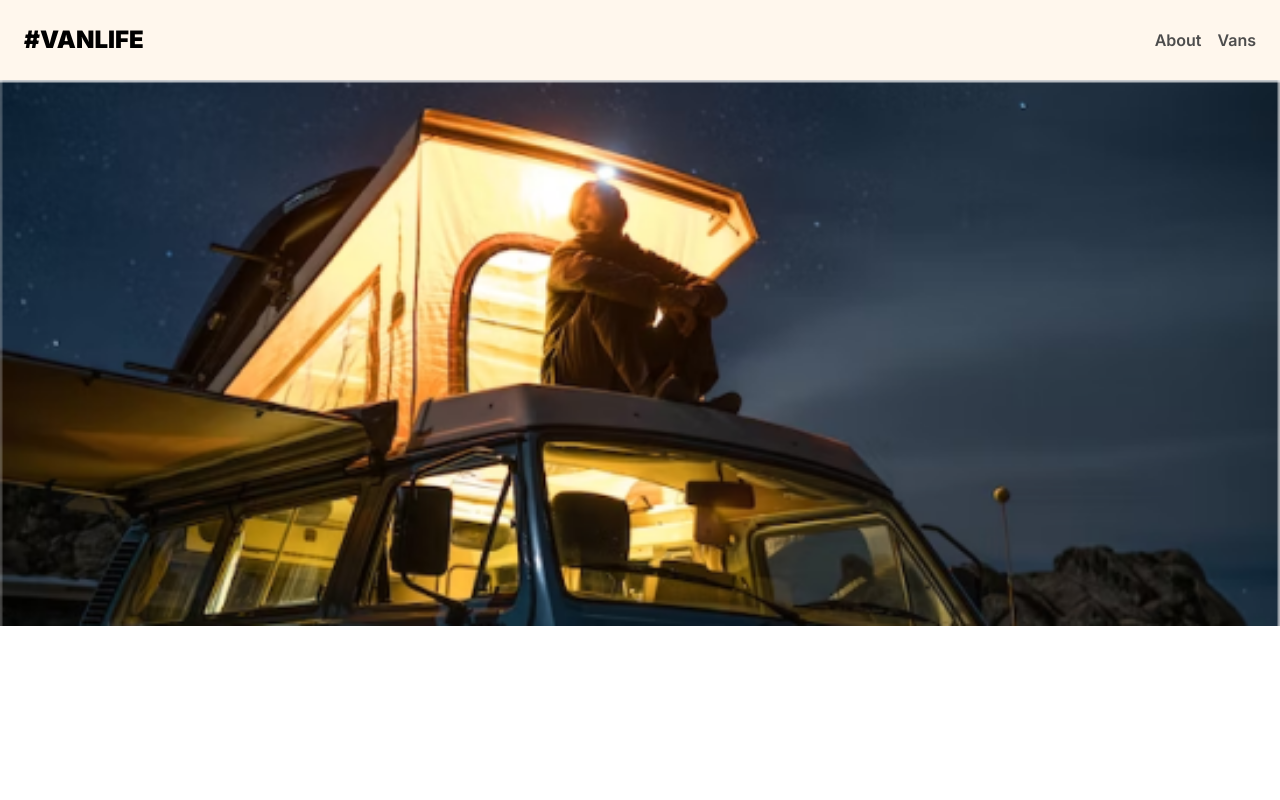
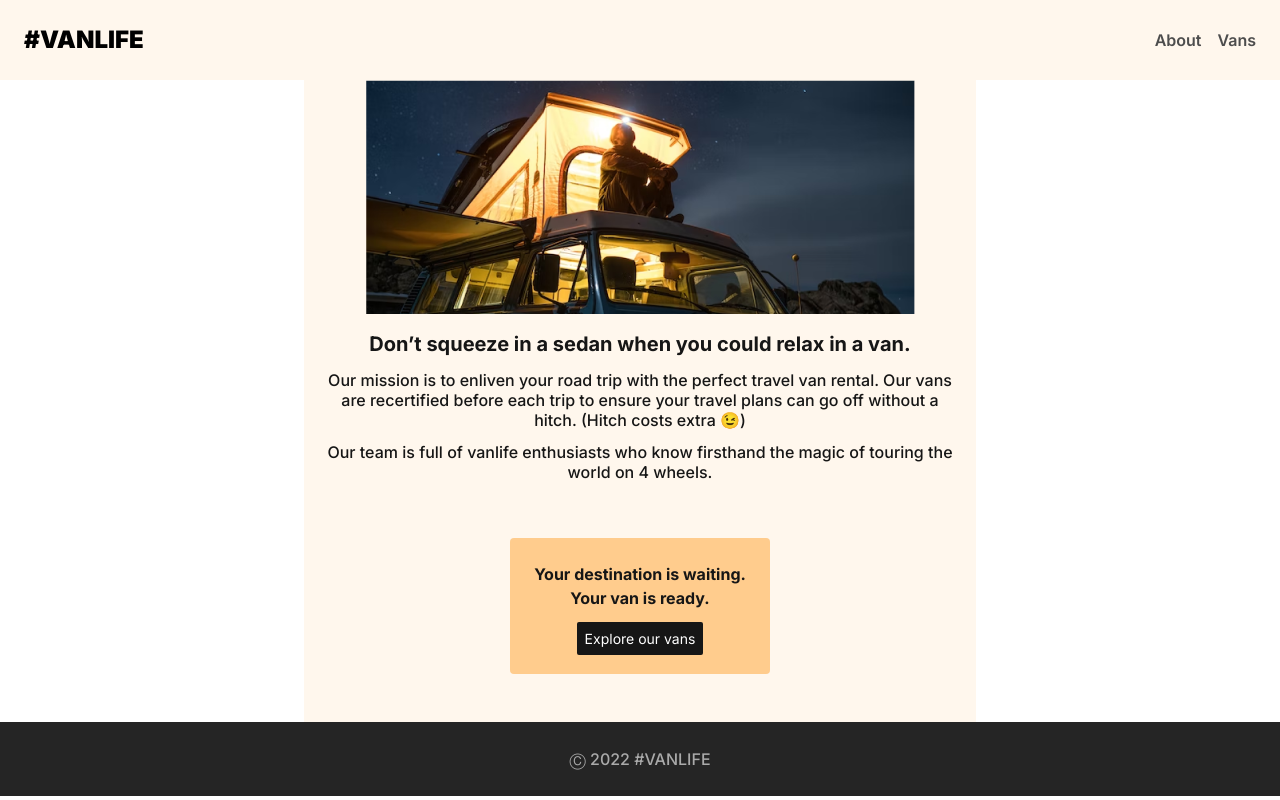
Before and after one commit to Abbeyafolaby/danfo, a React (Vite) app: page /#/about in a window 1280 px wide. Built offline with nearby package versions, Linux system fonts and the light colour scheme.

Commit message:
About page completed

```diff
--- a/src/pages/About.jsx
+++ b/src/pages/About.jsx
@@ -1,16 +1,45 @@
 import React from 'react'
 import Navbar from '../components/Navbar'
+import Footer from '../components/Footer'
 import about from '../assets/aboutimg.png'
+import { Link } from 'react-router-dom'
 
 const About = () => {
   return (
     <>
       <Navbar />
-      <section className=''>
-        <img src={about} alt='' className='md:w-full'/>
+      <section className="font-inter bg-[#FFF7ED] text-left md:max-w-2xl md:m-auto pb-12 md:flex md:flex-col md:text-center md:items-center md:justify-center">
+        <img src={about} alt="" className="max-w-full" />
+        <div className="mb-14  px-4 pt-4 space-y-3 text-[#161616]">
+          <h1 className="font-bold text-xl">
+            Don’t squeeze in a sedan when you could relax in a van.
+          </h1>
+          <p className="font-medium text-base leading-5">
+            Our mission is to enliven your road trip with the perfect travel van
+            rental. Our vans are recertified before each trip to ensure your
+            travel plans can go off without a hitch. (Hitch costs extra 😉)
+          </p>
+          <p className="font-medium text-base leading-5">
+            Our team is full of vanlife enthusiasts who know firsthand the magic
+            of touring the world on 4 wheels.
+          </p>
+        </div>
+        <div className="bg-[#FFCC8D] mx-4 p-6 rounded">
+          <h2
+            className="text-[#161616] font-bold mb-4"
+          >
+            Your destination is waiting.
+            <br />
+            Your van is ready.
+          </h2>
+          <Link className="bg-[#161616] rounded-sm p-2 text-white text-sm cursor-pointer" to="/vans">
+            Explore our vans
+          </Link>
+        </div>
       </section>
+      <Footer />
     </>
-  )
+  );
 }
 
 export default About
```
